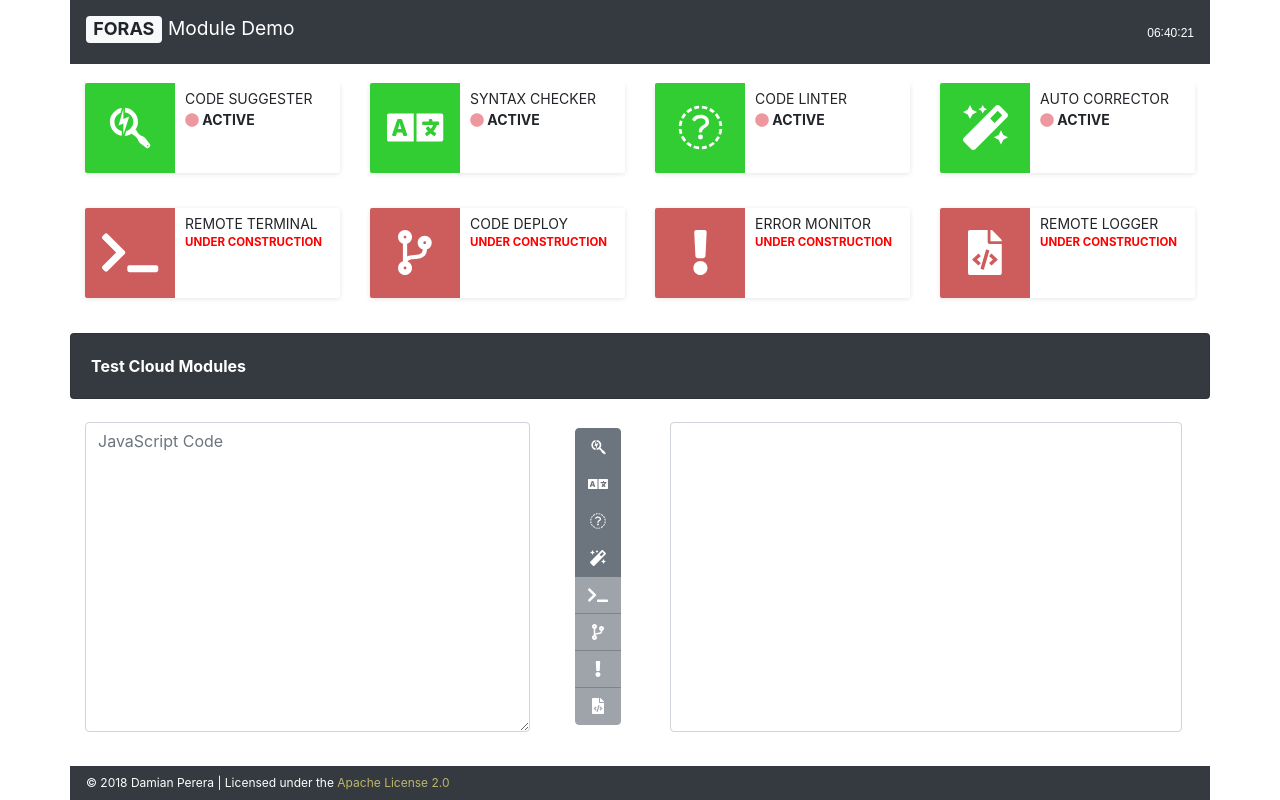
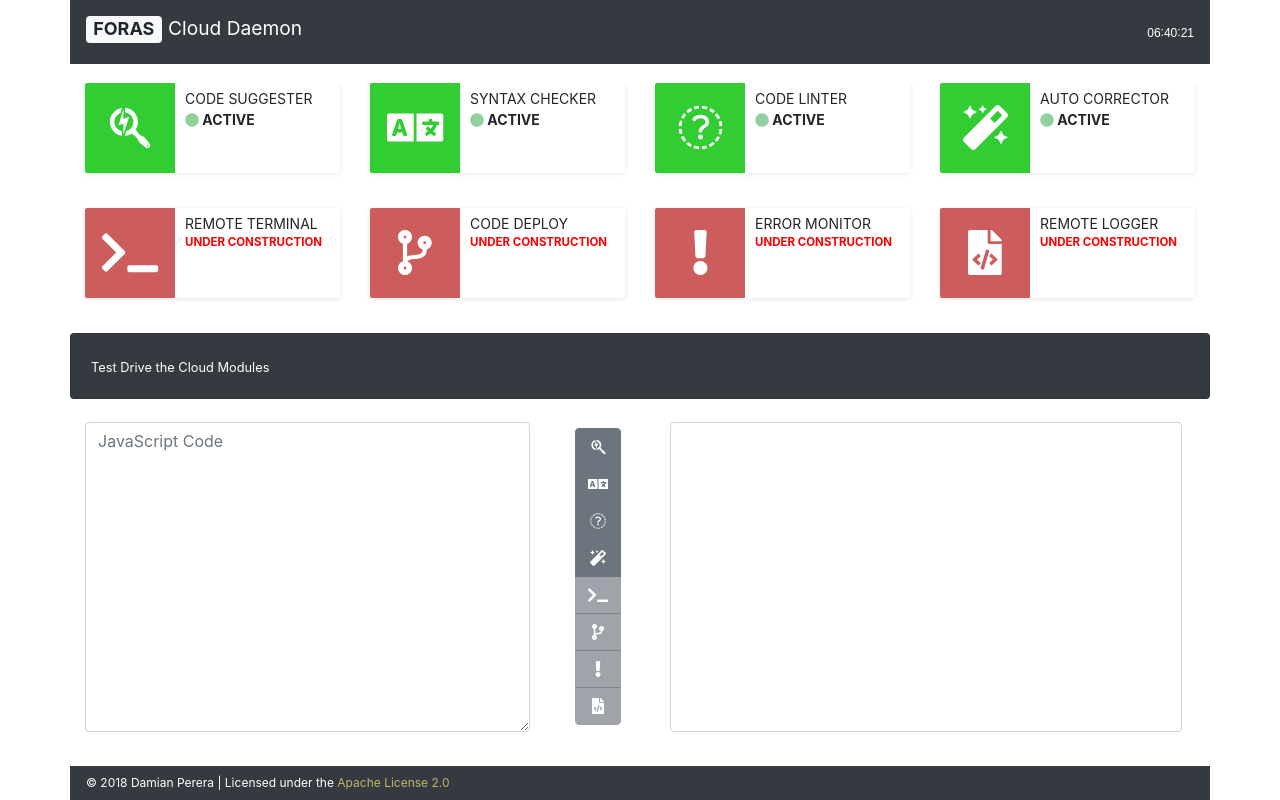
Before and after one commit to damianperera/foras, a website: page daemon/public/index.html in a window 1280 px wide. Drawn offline with nearby package versions, Linux system fonts and the light colour scheme.

Commit message:
Renamed panel

```diff
--- a/daemon/public/index.html
+++ b/daemon/public/index.html
@@ -23,7 +23,7 @@
 <html lang="en">
 <head>
     <meta charset="UTF-8">
-    <title>Foras - Monitoring Dashboard</title>
+    <title>Foras - Cloud Daemon</title>
     <link rel="icon" type="image/png" href="assets/images/favicon.png"><!-- Major Browsers -->
     <link rel="stylesheet" href="https://maxcdn.bootstrapcdn.com/bootstrap/4.0.0/css/bootstrap.min.css">
     <link href="https://use.fontawesome.com/releases/v5.0.7/css/all.css" rel="stylesheet">
@@ -224,7 +224,7 @@
 <nav class="navbar fixed-top navbar-dark bg-dark">
     <a class="navbar-brand" href="#">
         <h4><span class="badge badge-light">FORAS</span>
-            <small>Module Demo</small>
+            <small>Cloud Daemon</small>
         </h4>
     </a>
     <div class="clock">
@@ -265,7 +265,7 @@
 
                     <div class="info-box-content"">
                         <span class="info-box-text">Code Suggester</span>
-                        <span class="info-box-number"><i class="fa fa-circle text-danger Blink"></i> ACTIVE</span>
+                        <span class="info-box-number"><i class="fa fa-circle text-success Blink"></i> ACTIVE</span>
                     </div>
                     <!-- /.info-box-content -->
                 </div>
@@ -278,7 +278,7 @@
 
                     <div class="info-box-content">
                         <span class="info-box-text">Syntax Checker</span>
-                        <span class="info-box-number"><i class="fa fa-circle text-danger Blink"></i> ACTIVE</span>
+                        <span class="info-box-number"><i class="fa fa-circle text-success Blink"></i> ACTIVE</span>
                     </div>
                     <!-- /.info-box-content -->
                 </div>
@@ -295,7 +295,7 @@
 
                     <div class="info-box-content">
                         <span class="info-box-text">Code Linter</span>
-                        <span class="info-box-number"><i class="fa fa-circle text-danger Blink"></i> ACTIVE</span>
+                        <span class="info-box-number"><i class="fa fa-circle text-success Blink"></i> ACTIVE</span>
                     </div>
                     <!-- /.info-box-content -->
                 </div>
@@ -308,7 +308,7 @@
 
                     <div class="info-box-content">
                         <span class="info-box-text">Auto Corrector</span>
-                        <span class="info-box-number"><i class="fa fa-circle text-danger Blink"></i> ACTIVE</span>
+                        <span class="info-box-number"><i class="fa fa-circle text-success Blink"></i> ACTIVE</span>
                     </div>
                     <!-- /.info-box-content -->
                 </div>
@@ -372,7 +372,7 @@
     <div class="row">
         <div class="card bg-dark text-white">
             <div class="card-body">
-                <b>Test Cloud Modules</b>
+                <b><small>Test Drive the Cloud Modules</small></b>
             </div>
         </div>
     </div>
```
